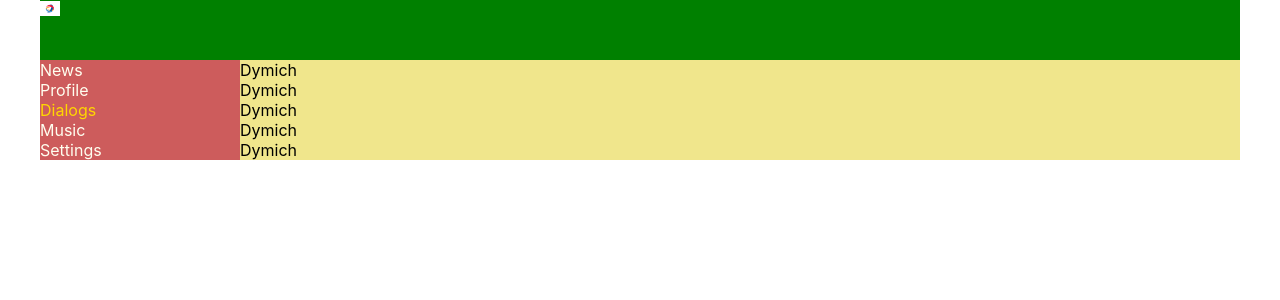
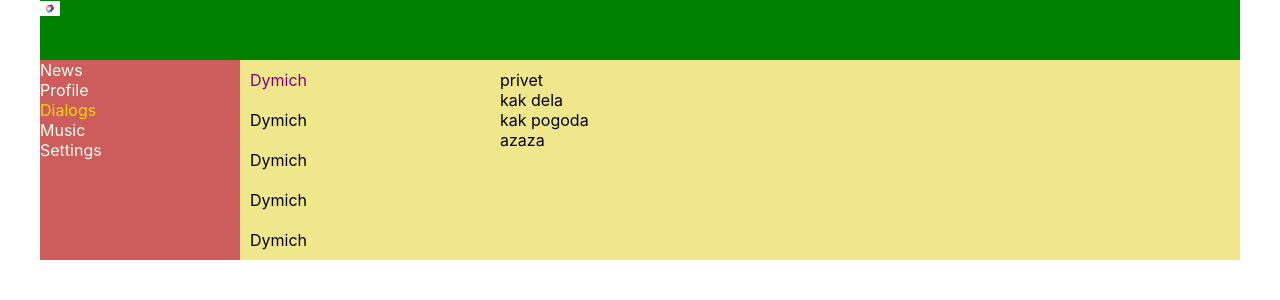
Before and after one commit to WMBH/kalipso, a React (Create React App) app: page /dialogs in a window 1280 px wide. Shown: the top 300 px of the page. Built offline with nearby package versions, Linux system fonts and the light colour scheme.

Commit message:
dialogs page css fixes

```diff
--- a/src/components/Dialogs/Dialogs.js
+++ b/src/components/Dialogs/Dialogs.js
@@ -3,13 +3,19 @@ import styles from './Dialogs.module.css';
 
 const Dialogs = (props) => {
 	return (
-		<div className="dialogs">
-			<div className="dialogs-items">
-				<div className="item">Dymich</div>
-				<div className="item">Dymich</div>
-				<div className="item">Dymich</div>
-				<div className="item">Dymich</div>
-				<div className="item">Dymich</div>
+		<div className={styles.dialogs}>
+			<div className={styles.dialogsItems}>
+				<div className={`${styles.dialog} ${styles.active}`}>Dymich</div>
+				<div className={styles.dialog}>Dymich</div>
+				<div className={styles.dialog}>Dymich</div>
+				<div className={styles.dialog}>Dymich</div>
+				<div className={styles.dialog}>Dymich</div>
+			</div>
+			<div className={styles.messages}>
+				<div className={styles.message}>privet</div>
+				<div className={styles.message}>kak dela</div>
+				<div className={styles.message}>kak pogoda</div>
+				<div className={styles.message}>azaza</div>
 			</div>
 		</div>
 	);
--- a/src/components/Dialogs/Dialogs.module.css
+++ b/src/components/Dialogs/Dialogs.module.css
@@ -0,0 +1,19 @@
+.dialogs {
+	display: grid;
+	grid-template-columns: 3fr 9fr;
+}
+
+.dialogsItems .dialog {
+	padding: 10px;
+}
+
+.dialogsItems .active {
+	color: purple;
+}
+
+.messages {
+	padding: 10px;
+}
+
+.message {
+}
```
